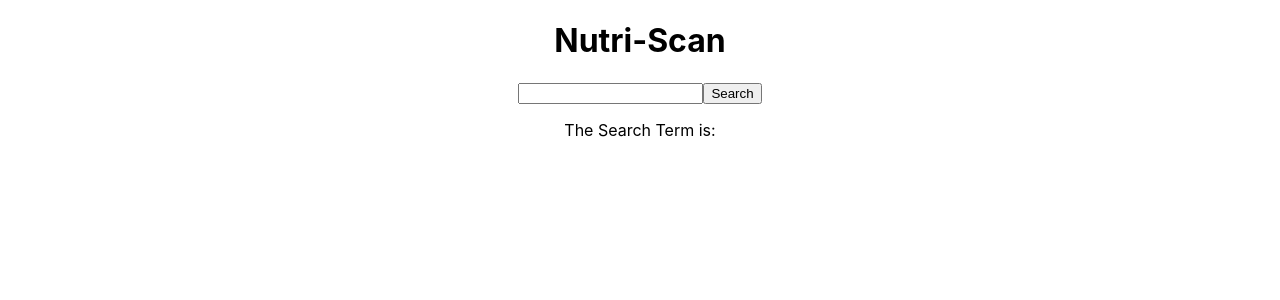
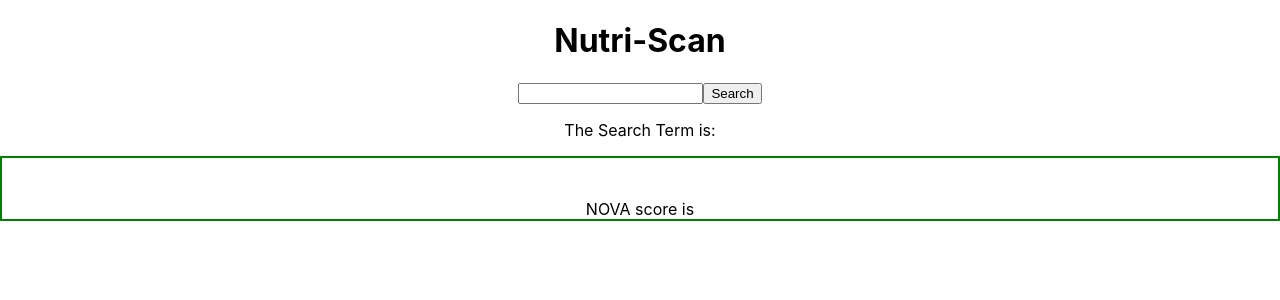
Before and after one commit to nprasad2077/project-2, a React (Create React App) app: page / in a window 1280 px wide. Shown: the top 300 px of the page. Built offline with nearby package versions, Linux system fonts and the light colour scheme.

Commit message:
details component is rendered conditionally

```diff
--- a/src/App.js
+++ b/src/App.js
@@ -2,18 +2,26 @@ import React from 'react'
 import { useState, useEffect } from 'react';
 import logo from './logo.svg';
 import './App.css';
+import { Route, Routes, Link } from "react-router-dom";
+import userEvent from '@testing-library/user-event';
+import axios from 'axios';
 //Components
 import Header from './components/Header'
 import Search from './components/Search'
-import userEvent from '@testing-library/user-event';
-import axios from 'axios';
-
+import NutrtionData from './components/NutrtionData';
 function App() {
 
   return (
     <div>
-      <Header />
-      <Search />
+      {/* <Header /> */}
+      {/* <Search /> */}
+      {/* <NutrtionData /> */}
+      <main>
+        <Routes>
+          <Route path='/' element={ <Search />} />
+
+        </Routes>
+      </main>
     </div>
   )
 }
--- /dev/null
+++ b/src/components/Nova.js
@@ -0,0 +1,14 @@
+import React from 'react'
+
+function Nova({foodData}) {
+
+
+  return (
+    <div className='nova'>
+        NOVA score is {foodData && foodData[0].nova_group}
+
+    </div>
+  )
+}
+
+export default Nova
--- /dev/null
+++ b/src/components/NutrtionData.js
@@ -0,0 +1,19 @@
+import React from 'react'
+import Nova from './Nova'
+
+function NutrtionData({getFoodData, urlInput, foodData, foodSearch}) {
+
+
+  return (
+    <div className='nutritionData'>
+        <h3>{foodData && foodData[0].product_name}</h3>
+        <h4>{foodData && foodData[0].brands}</h4>
+        <img src={foodData && foodData[0].image_url}></img>
+
+        <Nova foodData={foodData} />
+
+    </div>
+  )
+}
+
+export default NutrtionData
--- a/src/components/Search.js
+++ b/src/components/Search.js
@@ -1,6 +1,8 @@
 import React from 'react'
 import { useState, useEffect } from 'react'
 import axios from 'axios';
+import Header from './Header';
+import NutrtionData from './NutrtionData';
 
 
 
@@ -56,6 +58,7 @@ function Search() {
 
   return (
     <div className='form'>
+      <Header />
       <div className='search'>
         <input type='text' onChange={handleChange}></input>
         <button onClick={handleSubmit}>Search</button>
@@ -66,8 +69,7 @@ function Search() {
       <div className='foodComponents'>
         {foodData && foodData.map(food => <ul className='foodComponents' onClick={foodClick}><img src={food.image_url}></img> <br></br> {food.product_name} <br></br> {food.serving_size} </ul>)}
       </div>
-
-
+      <NutrtionData getFoodData={getFoodData} urlInput={urlInput} foodData={foodData} foodSearch={foodSearch} />
     </div>
   )
 }
--- a/src/index.css
+++ b/src/index.css
@@ -25,3 +25,10 @@ code {
 .foodComponent {
   border: 2px solid black;
 }
+.nutritionData {
+  border: 2px solid green;
+}
+
+.nova {
+  /* border: 2px solid blue */
+}
```
